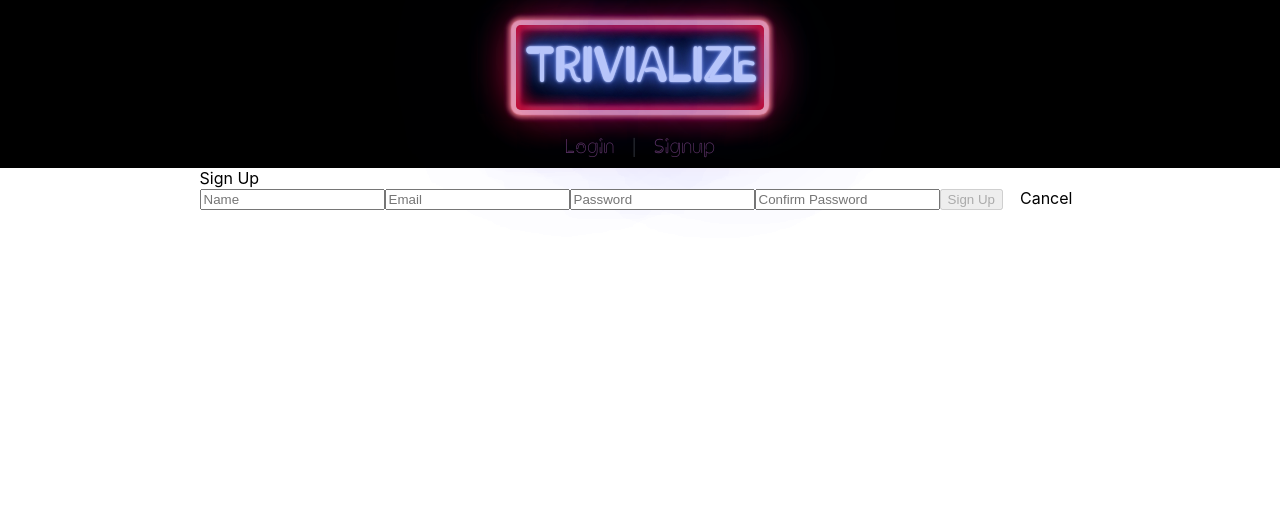
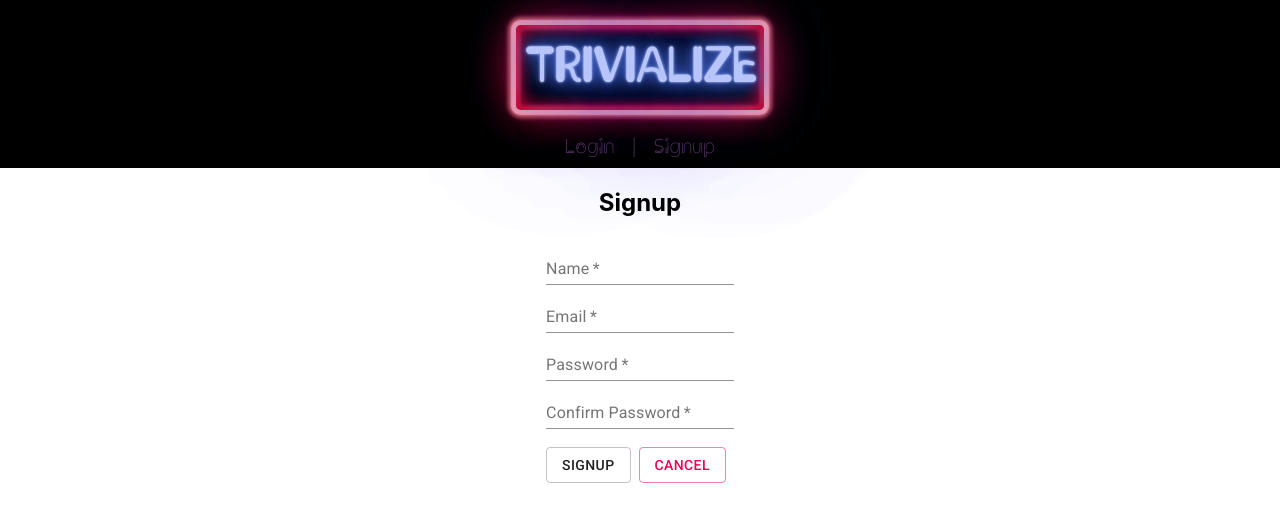
Before and after one commit to arghmatey/Trivialize, a React (Create React App) app: page /signup in a window 1280 px wide. Shown: the top 522 px of the page. Built offline with nearby package versions, Linux system fonts and the light colour scheme; no server answers.

Commit message:
Signup and login styling

```diff
--- /dev/null
+++ b/src/components/SignupForm/SignupForm.css
@@ -0,0 +1,12 @@
+.SignupForm {
+    display: flex;
+    flex-direction: column;
+    justify-content: center;
+    align-items: center;
+}
+
+.button-section {
+    display: flex;
+    justify-content: space-between;
+    align-items: center;
+}
--- a/src/components/SignupForm/SignupForm.js
+++ b/src/components/SignupForm/SignupForm.js
@@ -1,5 +1,7 @@
 import React, { Component } from 'react';
+import './SignupForm.css';
 import { Link } from 'react-router-dom';
+import { Button, TextField } from '@material-ui/core';
 import userService from '../../utils/userService';
 
 class SignupForm extends Component {
@@ -34,15 +36,67 @@ class SignupForm extends Component {
 
     render() {
         return (
-            <div>
-                <header>Sign Up</header>
-                <form onSubmit={this.handleSubmit}>
-                    <input type='text' placeholder='Name' value={this.state.name} name='name' onChange={this.handleChange} />
-                    <input type='email' placeholder='Email' value={this.state.email} name='email' onChange={this.handleChange} />
-                    <input type="password" placeholder='Password' value={this.state.password} name='password' onChange={this.handleChange} />
-                    <input type="password" placeholder="Confirm Password" value={this.state.passwordConf} name="passwordConf" onChange={this.handleChange} />
-                    <button disabled={this.isFormInvalid()}>Sign Up</button>&nbsp;&nbsp;
-                    <Link to='/'>Cancel</Link>
+            <div className="SignupForm">
+                <h2>Signup</h2>
+                <form autoComplete="off" onSubmit={this.handleSubmit}>
+                    <div>
+                        <TextField
+                            required
+                            name="name"
+                            id="standard-helperText"
+                            fullWidth
+                            label="Name"
+                            onChange={this.handleChange}
+                            value={this.state.name} />
+                    </div>
+                    <div>
+                        <TextField
+                            required
+                            type="email"
+                            name="email"
+                            fullWidth
+                            label="Email"
+                            onChange={this.handleChange}
+                            value={this.state.email} />
+                    </div>
+                    <div>
+                        <TextField
+                            required
+                            type="password"
+                            name="password"
+                            fullWidth
+                            label="Password"
+                            onChange={this.handleChange}
+                            value={this.state.password} />
+                    </div>
+                    <div>
+                        <TextField
+                            required
+                            type="password"
+                            name="passwordConf"
+                            fullWidth
+                            label="Confirm Password"
+                            onChange={this.handleChange}
+                            value={this.state.passwordConf} />
+                    </div>
+                    <div className="button-section">
+                        <Button
+                            variant="outlined"
+                            type="submit"
+                            disabled={this.state.invalidForm}>
+                            Signup
+                        </Button>
+                        <Link
+                            to="/">
+                            <Button
+                                variant="outlined"
+                                color="secondary"
+                                type="submit"
+                                disabled={this.state.invalidForm}>
+                                Cancel
+                            </Button>
+                        </Link>
+                    </div>
                 </form>
             </div>
         );
--- /dev/null
+++ b/src/pages/LoginPage/LoginPage.css
@@ -0,0 +1,10 @@
+.LoginForm {
+    display: flex;
+    flex-direction: column;
+    justify-content: center;
+    align-items: center;
+}
+
+.button-section {
+    padding-top: 10px;
+}
--- a/src/pages/LoginPage/LoginPage.js
+++ b/src/pages/LoginPage/LoginPage.js
@@ -1,5 +1,6 @@
 import React, { Component } from 'react';
-import { Link } from 'react-router-dom';
+import './LoginPage.css';
+import { Button, TextField } from '@material-ui/core';
 import userService from '../../utils/userService';
 
 class LoginPage extends Component {
@@ -29,13 +30,32 @@ class LoginPage extends Component {
 
     render() {
         return (
-            <div>
-                <header>Log In</header>
+            <div className="LoginForm">
+                <h2>Login</h2>
                 <form onSubmit={this.handleSubmit} >
-                    <input type="email" className="form-control" placeholder="Email" value={this.state.email} name="email" onChange={this.handleChange} />
-                    <input type="password" className="form-control" placeholder="Password" value={this.state.pw} name="pw" onChange={this.handleChange} />
-                    <button>Log In</button>&nbsp;&nbsp;&nbsp;
-              <Link to='/'>Cancel</Link>
+                    <TextField
+                        required
+                        type="email"
+                        name="email"
+                        fullWidth
+                        label="Email"
+                        onChange={this.handleChange}
+                        value={this.state.email} />
+                    <TextField
+                        required
+                        type="password"
+                        name="pw"
+                        fullWidth
+                        label="Password"
+                        onChange={this.handleChange}
+                        value={this.state.pw} />
+                    <div className="button-section">
+                        <Button
+                            variant="outlined"
+                            type="submit">
+                            Login
+                        </Button>
+                    </div>
                 </form >
             </div >
         );
```
Also changed, not shown: src/pages/EditTriviaPage/EditTriviaPage.css (added).
